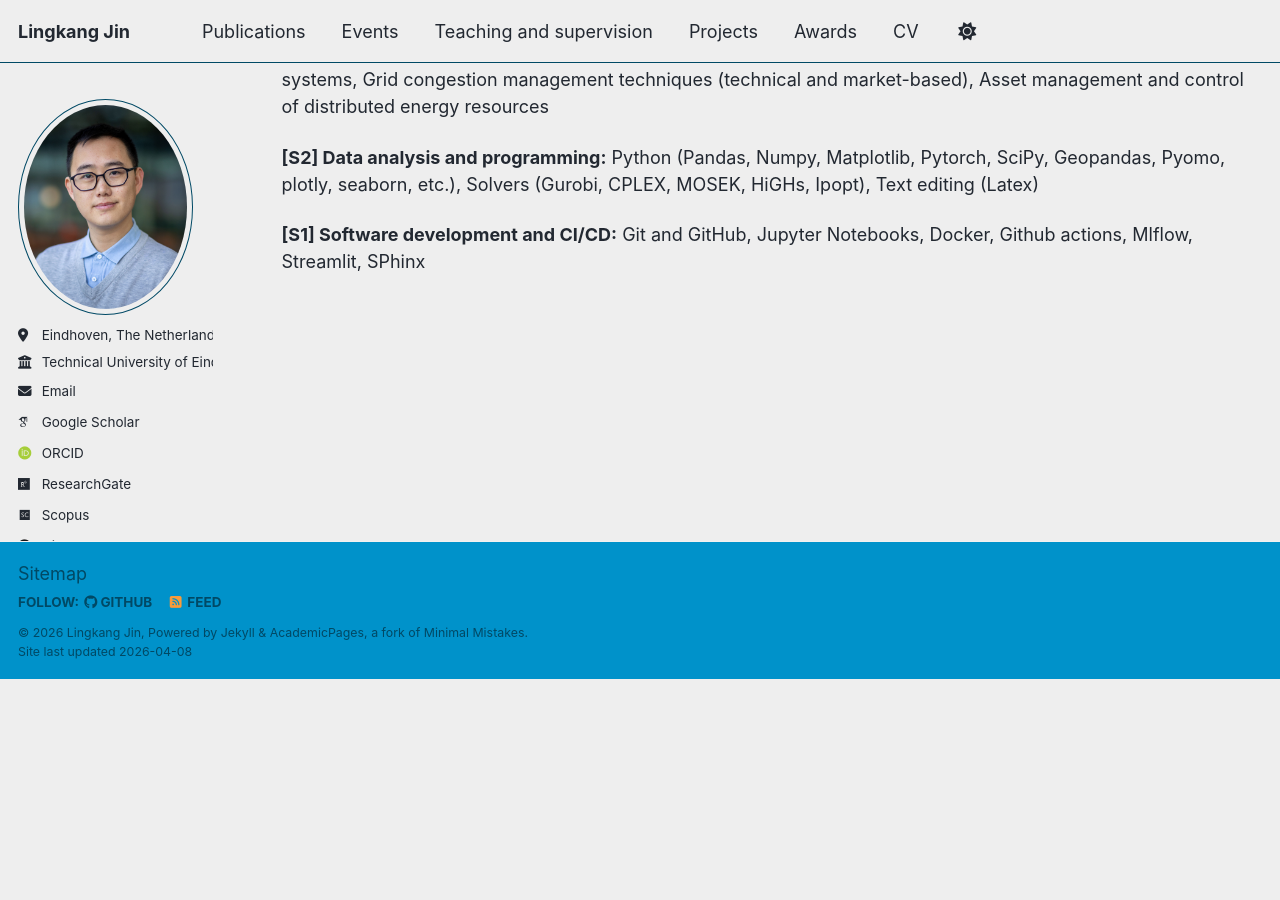
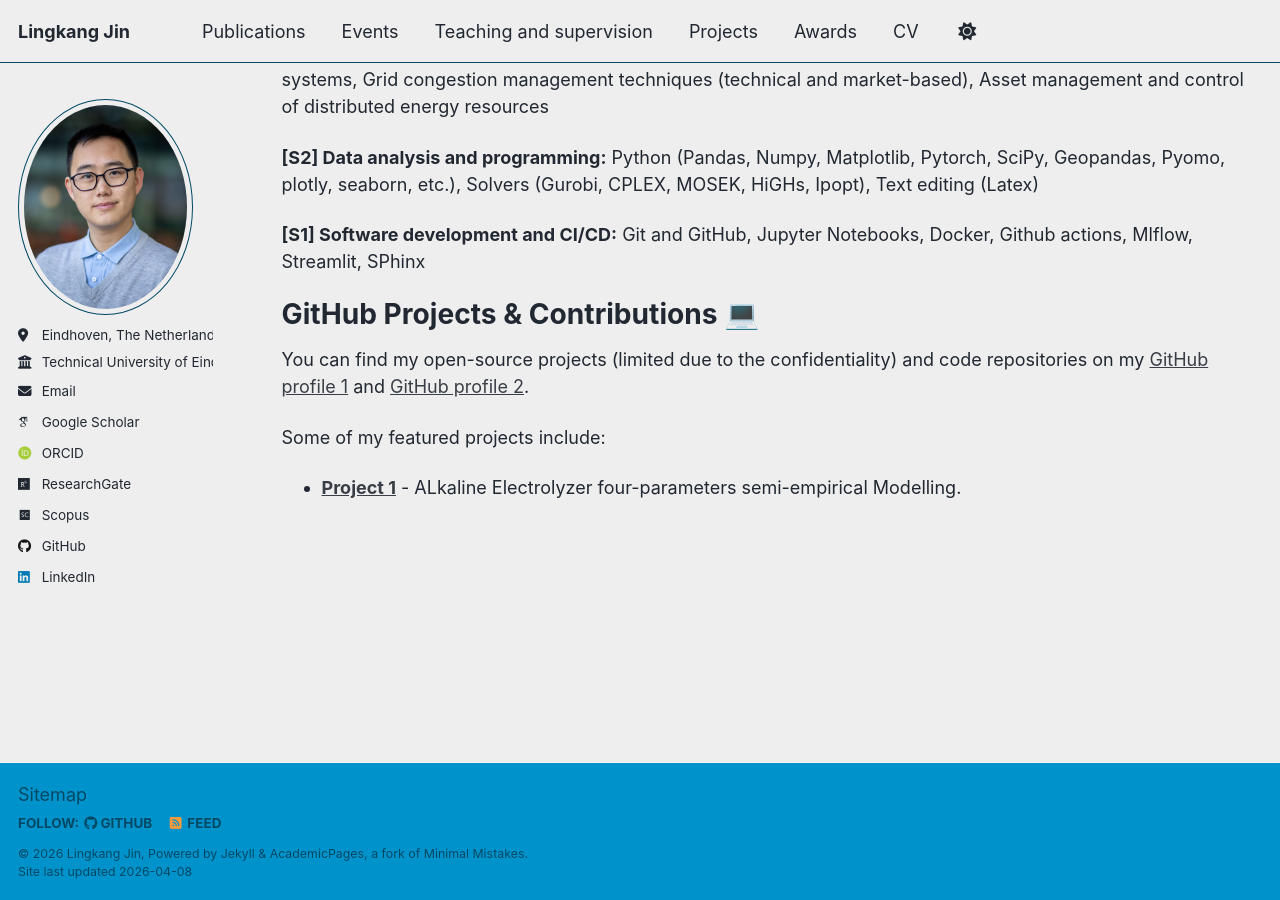
Before and after one commit to Lingkangjin/Lingkangjin.github.io, a Jekyll site: the page built from _pages/about.md, in a window 1280 px wide and 900 px high, scrolled down 2324 px. Built offline with Jekyll 4.4.1, drawn with Linux system fonts in a browser that asks for light colours; some web fonts are replaced; a script that is not in the unit is left out; before the commit the page ends 3004 px from its top, so only the background shows below that; some of the changed text lies outside the part shown.

Commit message:
Update about page: rename sections and add GitHub projects & contributions

```diff
--- a/_pages/about.md
+++ b/_pages/about.md
@@ -28,7 +28,7 @@ Events and updates
 
 
 
-Featured Papers
+Featured  Open Access Papers
 ======
 
 <style>
@@ -167,3 +167,10 @@ Skills
 **[S2] Data analysis and programming:** Python (Pandas, Numpy, Matplotlib, Pytorch, SciPy, Geopandas, Pyomo, plotly, seaborn, etc.), Solvers (Gurobi, CPLEX, MOSEK, HiGHs, Ipopt), Text editing (Latex)
 
 **[S1] Software development and CI/CD:** Git and GitHub, Jupyter Notebooks, Docker, Github actions, Mlflow, Streamlit, SPhinx
+
+GitHub Projects & Contributions 💻
+======
+You can find my open-source projects (limited due to the confidentiality) and code repositories on my [GitHub profile 1](https://github.com/Lingkangjin) and [GitHub profile 2](https://github.com/lingkang95).
+
+Some of my featured projects include:
+* [**Project 1**](https://github.com/Lingkangjin/AEC-Modelling) - ALkaline Electrolyzer four-parameters semi-empirical Modelling.
```
Also changed, not shown: other parts of _pages/about.md (+1 -1 lines).
